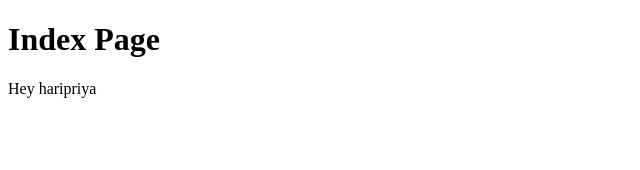
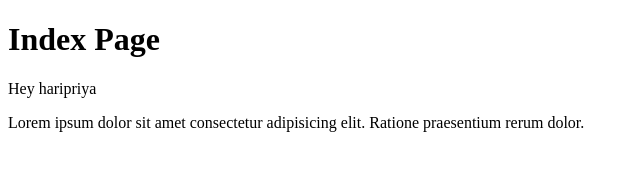
Before and after one commit to Ninja1102/splitmate, a plain HTML site: page index.html in a window 1280 px wide. Shown: the whole page, without its empty margins (0-640 px from the left). Drawn offline with Linux system fonts and the light colour scheme.

Commit message:
index update

```diff
--- a/index.html
+++ b/index.html
@@ -9,5 +9,6 @@
 <body>
     <h1>Index Page</h1>
     <p>Hey haripriya</p>
+    <p>Lorem ipsum dolor sit amet consectetur adipisicing elit. Ratione praesentium rerum dolor.</p>
 </body>
 </html>
```
